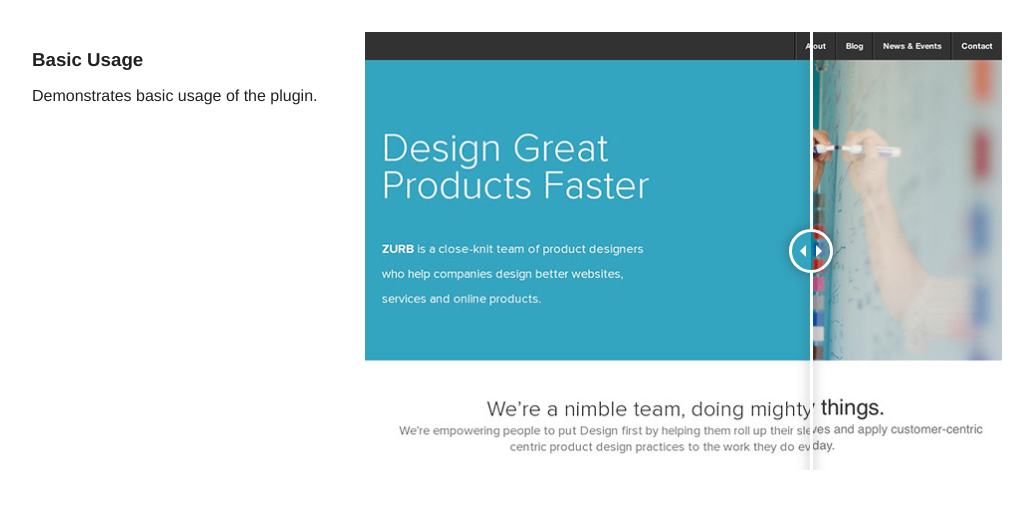
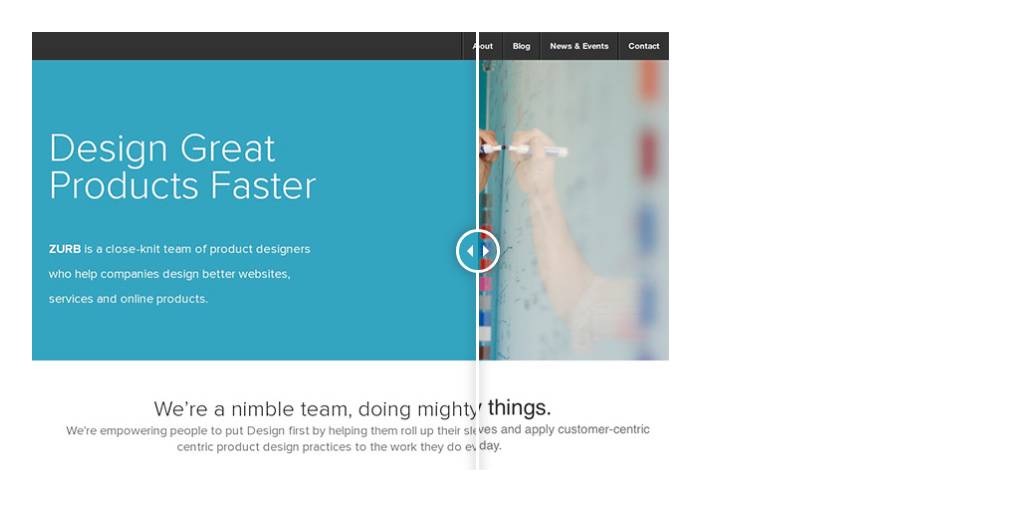
Before and after one commit to micmicto/side-side, a website: page index.html in a window 1280 px wide. Shown: the whole page, without its empty margins (123-1156 px from the left). Drawn offline with nearby package versions, Linux system fonts and the light colour scheme.

Commit message:
Update index.html

```diff
--- a/index.html
+++ b/index.html
@@ -10,10 +10,6 @@
   <body>
 
     <div class="row" style="margin-top: 2em;">
-      <div class="large-4 columns">
-        <h3>Basic Usage</h3>
-        <p>Demonstrates basic usage of the plugin.</p>
-      </div>
       <div class="large-8 columns">
         <div class="twentytwenty-container">
           <img src="img/1_1.jpg" />
```
